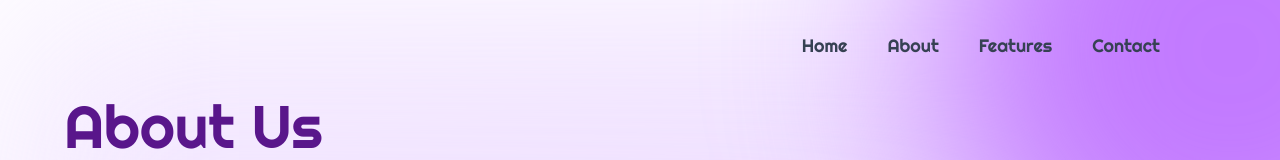
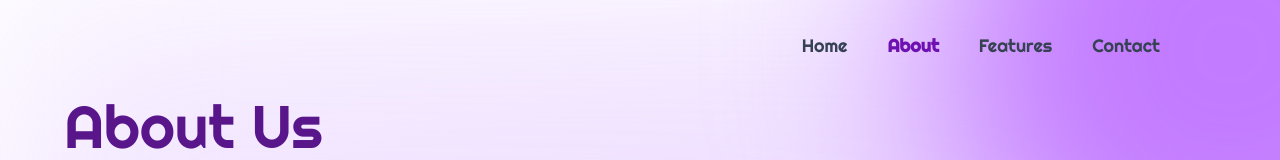
Before and after one commit to sivaprakasam-07/HydraX-Page, a React (Vite) app: page /about in a window 1280 px wide. Shown: the top 160 px of the page. Built offline with nearby package versions, Linux system fonts and the light colour scheme.

Commit message:
added function to navbar to direct to the page

```diff
--- a/src/components/LandingPage.jsx
+++ b/src/components/LandingPage.jsx
@@ -3,6 +3,7 @@ import { faFacebookF, faInstagram, faTwitter } from '@fortawesome/free-brands-sv
 import { faArrowRight } from '@fortawesome/free-solid-svg-icons';
 import { useNavigate } from 'react-router-dom';
 import { motion } from 'framer-motion';
+import Navbar from './Navbar';
 
 const Landing = () => {
     const navigate = useNavigate();
@@ -45,15 +46,10 @@ const Landing = () => {
             <div className="absolute inset-0 bg-gradient-to-br from-purple-100 via-purple-200 to-transparent z-0 blur-[100px] opacity-80" />
             <div className="absolute top-[-250px] right-[-250px] w-[600px] h-[600px] bg-purple-400 rounded-full blur-[100px] z-0" />
             <div className="absolute bottom-[-250px] left-[-250px] w-[600px] h-[600px] bg-purple-300 rounded-full blur-[100px] z-0" />
-            <motion.nav
-                className="absolute top-8 right-30 flex space-x-10 text-gray-700 text-lg font-medium z-10"
-                variants={itemVariants}
-            >
-                <button onClick={() => navigate('/')} className="hover:text-purple-800 transition-colors duration-300">Home</button>
-                <button onClick={() => navigate('/about')} className="hover:text-purple-800 transition-colors duration-300">About</button>
-                <button onClick={() => navigate('/features')} className="hover:text-purple-800 transition-colors duration-300">Features</button>
-                <button onClick={() => navigate('/contact')} className="hover:text-purple-800 transition-colors duration-300">Contact</button>
-            </motion.nav>
+
+            {/* Navigation */}
+            <Navbar />
+
             <div className="relative z-10 h-screen flex flex-col justify-center pl-16 ml-8 max-w-[600px]">
                 <motion.h1
                     className="text-8xl text-purple-900 mb-4"
--- /dev/null
+++ b/src/components/Navbar.jsx
@@ -0,0 +1,34 @@
+import { useNavigate, useLocation } from 'react-router-dom';
+
+const Navbar = () => {
+    const navigate = useNavigate();
+    const location = useLocation();
+
+    const navItems = [
+        { name: 'Home', path: '/' },
+        { name: 'About', path: '/about' },
+        { name: 'Features', path: '/features' },
+        { name: 'Contact', path: '/contact' }
+    ];
+
+    const handleNavigation = (path) => {
+        navigate(path);
+    };
+
+    return (
+        <nav className="absolute top-8 right-30 flex space-x-10 text-gray-700 text-lg font-medium z-10">
+            {navItems.map((item) => (
+                <button
+                    key={item.name}
+                    onClick={() => handleNavigation(item.path)}
+                    className={`hover:text-purple-800 transition-colors duration-300 cursor-pointer ${location.pathname === item.path ? 'text-purple-800 font-bold' : ''
+                        }`}
+                >
+                    {item.name}
+                </button>
+            ))}
+        </nav>
+    );
+};
+
+export default Navbar;
--- a/src/pages/About.jsx
+++ b/src/pages/About.jsx
@@ -1,9 +1,136 @@
+// import { useState } from 'react';
+// import { FontAwesomeIcon } from '@fortawesome/react-fontawesome';
+// import { faCheckCircle, faArrowRight } from '@fortawesome/free-solid-svg-icons';
+// import { faFacebookF, faInstagram, faTwitter } from '@fortawesome/free-brands-svg-icons';
+// import { motion, AnimatePresence } from 'framer-motion';
+// import { useNavigate } from 'react-router-dom';
+
+// const About = () => {
+//     const navigate = useNavigate();
+//     const [hoveredCard, setHoveredCard] = useState(null);
+
+//     const goToNext = () => {
+//         navigate("/features");
+//     };
+
+//     return (
+//         <div className="relative min-h-screen bg-white font-righteous overflow-hidden">
+//             {/* Purple center glow */}
+//             <div className="absolute inset-0 bg-gradient-to-br from-purple-100 via-purple-200 to-transparent z-0 blur-[100px] opacity-80" />
+
+//             {/* Top Right Blob */}
+//             <div className="absolute top-[-250px] right-[-250px] w-[600px] h-[600px] bg-purple-400 rounded-full blur-[100px] z-0" />
+
+//             {/* Bottom Left Blob */}
+//             <div className="absolute bottom-[-250px] left-[-250px] w-[600px] h-[600px] bg-purple-300 rounded-full blur-[100px] z-0" />
+
+//             {/* Navigation */}
+//             <nav className="absolute top-8 right-30 flex space-x-10 text-gray-700 text-lg font-medium z-10">
+//                 <button onClick={() => navigate('/')} className="hover:text-purple-800 transition-colors duration-300">Home</button>
+//                 <button onClick={() => navigate('/about')} className="hover:text-purple-800 transition-colors duration-300">About</button>
+//                 <button onClick={() => navigate('/features')} className="hover:text-purple-800 transition-colors duration-300">Features</button>
+//                 <button onClick={() => navigate('/contact')} className="hover:text-purple-800 transition-colors duration-300">Contact</button>
+//             </nav>
+
+//             {/* Main Content */}
+//             <div className="relative z-10 px-16 pt-24">
+//                 <h1 className="text-6xl text-purple-900 mb-4">About Us</h1>
+//                 <p className="text-black font-medium text-md max-w-[750px] leading-7 mb-12">
+//                     Hydrax gives you full control over your drink’s temperature. Switch
+//                     between hot or cold—instantly, manually. No tech hassle. Just pure
+//                     performance.
+//                 </p>
+
+//                 {/* Cards */}
+//                 <div className="flex flex-wrap gap-8">
+//                     <motion.div
+//                         initial={{ opacity: 0, y: 100 }}
+//                         animate={{ opacity: 1, y: 0 }}
+//                         transition={{ duration: 0.8, delay: 0.2 }}
+//                         className="bg-white/30 backdrop-blur-lg rounded-xl shadow-lg p-6 w-[300px] md:w-[380px] text-black border border-white/40"
+//                         onMouseEnter={() => setHoveredCard('vision')}
+//                         onMouseLeave={() => setHoveredCard(null)}
+//                     >
+//                         <div className="flex items-center mb-2 text-xl font-bold">
+//                             <FontAwesomeIcon icon={faCheckCircle} className="text-purple-700 mr-2" />
+//                             Our vision
+//                         </div>
+//                         <AnimatePresence>
+//                             {hoveredCard === 'vision' && (
+//                                 <motion.p
+//                                     className="font-medium text-md"
+//                                     initial={{ opacity: 0, height: 0 }}
+//                                     animate={{ opacity: 1, height: 'auto' }}
+//                                     exit={{ opacity: 0, height: 0 }}
+//                                     transition={{ duration: 0.3 }}
+//                                 >
+//                                     To empower people to hydrate better, smarter, and cleaner with technology.
+//                                 </motion.p>
+//                             )}
+//                         </AnimatePresence>
+//                     </motion.div>
+
+//                     <motion.div
+//                         initial={{ opacity: 0, y: 100 }}
+//                         animate={{ opacity: 1, y: 0 }}
+//                         transition={{ duration: 0.8, delay: 0.4 }}
+//                         className="bg-white/30 backdrop-blur-lg rounded-xl shadow-lg p-6 w-[300px] md:w-[380px] text-black border border-white/40"
+//                         onMouseEnter={() => setHoveredCard('mission')}
+//                         onMouseLeave={() => setHoveredCard(null)}
+//                     >
+//                         <div className="flex items-center mb-2 text-xl font-bold">
+//                             <FontAwesomeIcon icon={faCheckCircle} className="text-purple-700 mr-2" />
+//                             Our Mission
+//                         </div>
+//                         <AnimatePresence>
+//                             {hoveredCard === 'mission' && (
+//                                 <motion.p
+//                                     className="font-medium text-md"
+//                                     initial={{ opacity: 0, height: 0 }}
+//                                     animate={{ opacity: 1, height: 'auto' }}
+//                                     exit={{ opacity: 0, height: 0 }}
+//                                     transition={{ duration: 0.3 }}
+//                                 >
+//                                     To deliver precision-controlled hydration with stylish and smart product.
+//                                 </motion.p>
+//                             )}
+//                         </AnimatePresence>
+//                     </motion.div>
+//                 </div>
+//             </div>
+
+//             {/* Footer */}
+//             <div className="absolute bottom-8 left-16 text-sm text-gray-400 z-10">
+//                 © 2025 HydraX <a href="#" className="underline">Terms</a> <a href="#" className="underline ml-2">Privacy</a>
+//             </div>
+
+//             {/* Social Icons */}
+//             <div className="absolute bottom-8 right-16 flex space-x-4 text-purple-400 text-lg z-10">
+//                 <FontAwesomeIcon icon={faFacebookF} />
+//                 <FontAwesomeIcon icon={faInstagram} />
+//                 <FontAwesomeIcon icon={faTwitter} />
+//             </div>
+
+//             {/* Arrow Button */}
+//             <button
+//                 onClick={goToNext}
+//                 className="absolute right-10 top-1/2 transform -translate-y-1/2 bg-pink-100 border-4 border-pink-200 rounded-full p-4 hover:scale-105 transition duration-300 shadow-md z-10"
+//             >
+//                 <FontAwesomeIcon icon={faArrowRight} className="text-purple-800 text-xl" />
+//             </button>
+//         </div>
+//     );
+// };
+
+// export default About;
+
 import { useState } from 'react';
 import { FontAwesomeIcon } from '@fortawesome/react-fontawesome';
 import { faCheckCircle, faArrowRight } from '@fortawesome/free-solid-svg-icons';
 import { faFacebookF, faInstagram, faTwitter } from '@fortawesome/free-brands-svg-icons';
 import { motion, AnimatePresence } from 'framer-motion';
 import { useNavigate } from 'react-router-dom';
+import Navbar from '../components/Navbar'; // ✅ Imported Navbar just like Landing page
 
 const About = () => {
     const navigate = useNavigate();
@@ -15,22 +142,13 @@ const About = () => {
 
     return (
         <div className="relative min-h-screen bg-white font-righteous overflow-hidden">
-            {/* Purple center glow */}
+            {/* Background Effects */}
             <div className="absolute inset-0 bg-gradient-to-br from-purple-100 via-purple-200 to-transparent z-0 blur-[100px] opacity-80" />
-
-            {/* Top Right Blob */}
             <div className="absolute top-[-250px] right-[-250px] w-[600px] h-[600px] bg-purple-400 rounded-full blur-[100px] z-0" />
-
-            {/* Bottom Left Blob */}
             <div className="absolute bottom-[-250px] left-[-250px] w-[600px] h-[600px] bg-purple-300 rounded-full blur-[100px] z-0" />
 
-            {/* Navigation */}
-            <nav className="absolute top-8 right-30 flex space-x-10 text-gray-700 text-lg font-medium z-10">
-                <button onClick={() => navigate('/')} className="hover:text-purple-800 transition-colors duration-300">Home</button>
-                <button onClick={() => navigate('/about')} className="hover:text-purple-800 transition-colors duration-300">About</button>
-                <button onClick={() => navigate('/features')} className="hover:text-purple-800 transition-colors duration-300">Features</button>
-                <button onClick={() => navigate('/contact')} className="hover:text-purple-800 transition-colors duration-300">Contact</button>
-            </nav>
+            {/* ✅ Replaced hardcoded nav with shared Navbar component */}
+            <Navbar />
 
             {/* Main Content */}
             <div className="relative z-10 px-16 pt-24">
@@ -111,7 +229,7 @@ const About = () => {
                 <FontAwesomeIcon icon={faTwitter} />
             </div>
 
-            {/* Arrow Button */}
+            {/* Next Arrow */}
             <button
                 onClick={goToNext}
                 className="absolute right-10 top-1/2 transform -translate-y-1/2 bg-pink-100 border-4 border-pink-200 rounded-full p-4 hover:scale-105 transition duration-300 shadow-md z-10"
```
